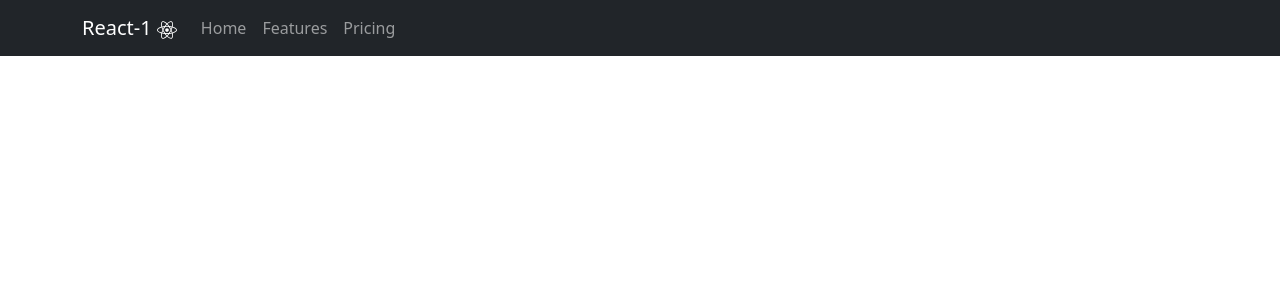
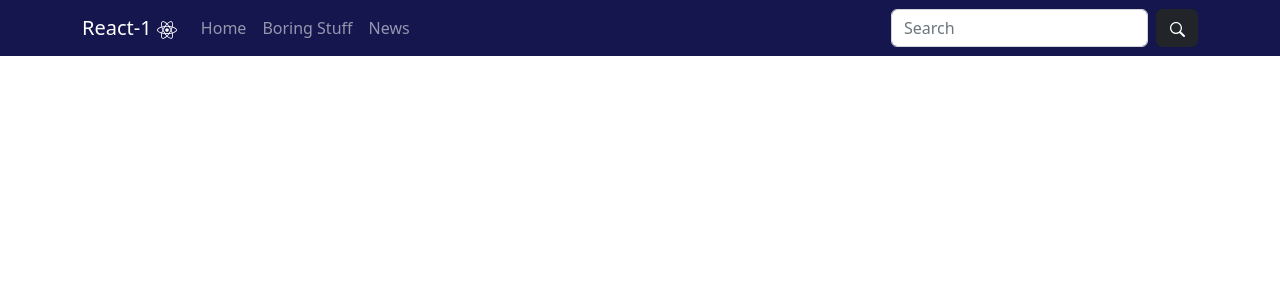
Before and after one commit to TanNguyen120/react-lv-1, a React (Create React App) app: page / in a window 1280 px wide. Shown: the top 300 px of the page. Built offline with nearby package versions, Linux system fonts and the light colour scheme.

Commit message:
refactor nav bar

```diff
--- a/src/components/layout/Layout.js
+++ b/src/components/layout/Layout.js
@@ -1,21 +1,31 @@
 import { buildTimeValue } from '@testing-library/user-event/dist/utils';
 import React from 'react';
-import { Row, Col, Navbar, Nav, Container } from 'react-bootstrap';
+import { Row, Col, Navbar, Nav, Container, Form, Button } from 'react-bootstrap';
 import { FaReact } from 'react-icons/fa';
+import { GoSearch } from 'react-icons/go';
 import './layout.css';
 
 
 
 const Layout = () => {
     return (
-        <Navbar bg='dark' variant='dark' >
+        <Navbar variant='dark' className="header" >
             <Container>
                 <Navbar.Brand href="#home">React-1  <FaReact /></Navbar.Brand>
                 <Nav className="me-auto">
                     <Nav.Link href="#home">Home</Nav.Link>
-                    <Nav.Link href="#features">Features</Nav.Link>
-                    <Nav.Link href="#pricing">Pricing</Nav.Link>
+                    <Nav.Link href="#features">Boring Stuff</Nav.Link>
+                    <Nav.Link href="#pricing">News</Nav.Link>
                 </Nav>
+                <Form className="d-flex">
+                    <Form.Control
+                        type="search"
+                        placeholder="Search"
+                        className="me-2"
+                        aria-label="Search"
+                    />
+                    <Button variant="dark"><GoSearch /></Button>
+                </Form>
             </Container>
         </Navbar>
     )
```
